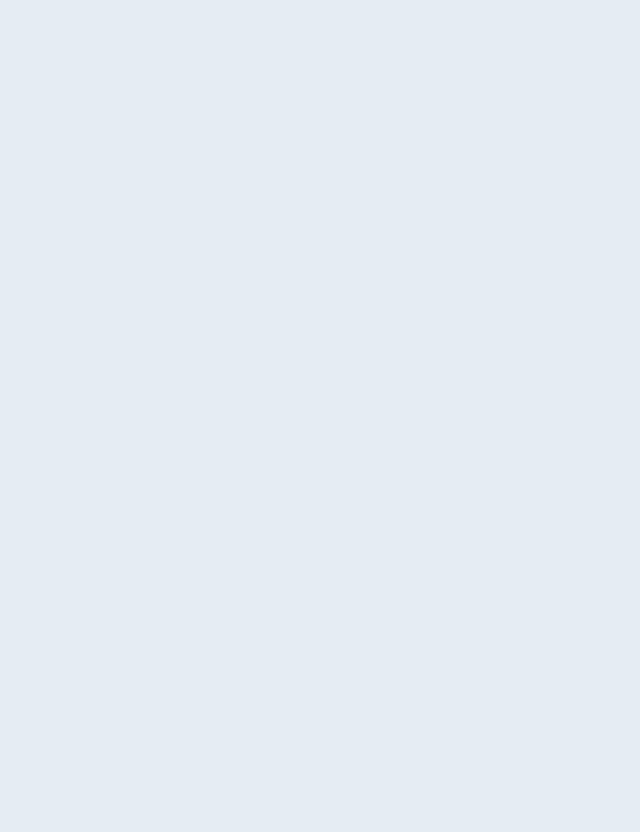
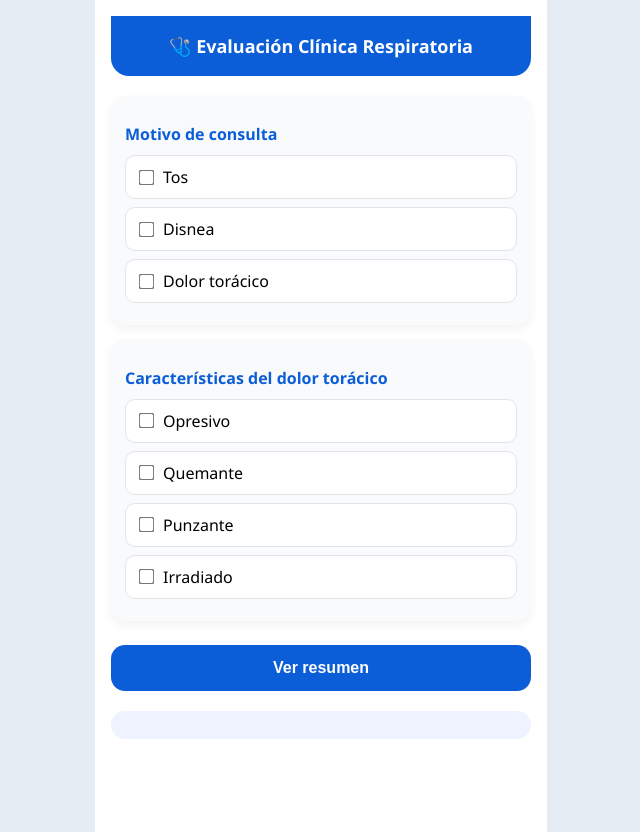
Before and after one commit to raulrojasmartinez1126-prog/luisrojas.github.io, a plain HTML site: page index.html in a window 1280 px wide. Shown: the whole page, without its empty margins (319-959 px from the left). Before the commit the page ends 800 px from the top, so only its background shows below. Drawn offline with Linux system fonts and the light colour scheme.

Commit message:
Update index.html

```diff
--- a/index.html
+++ b/index.html
@@ -26,4 +26,115 @@ body {
   color: white;
   text-align: center;
   padding: 18px;
-  font-size: 1
+  font-size: 18px;
+  font-weight: bold;
+  border-radius: 0 0 18px 18px;
+  margin-bottom: 20px;
+}
+
+/* BLOQUES */
+.bloque {
+  background: #f9fafc;
+  border-radius: 14px;
+  padding: 14px;
+  margin-bottom: 14px;
+  box-shadow: 0 4px 10px rgba(0,0,0,0.05);
+}
+
+/* TÍTULOS */
+h2 {
+  font-size: 16px;
+  margin-bottom: 10px;
+  color: #0b5ed7;
+}
+
+/* OPCIONES */
+label {
+  display: flex;
+  align-items: center;
+  background: white;
+  padding: 10px;
+  border-radius: 10px;
+  margin-bottom: 8px;
+  border: 1px solid #e1e5ea;
+  cursor: pointer;
+}
+
+/* INPUTS */
+input {
+  margin-right: 10px;
+  transform: scale(1.2);
+}
+
+/* BOTÓN */
+button {
+  width: 100%;
+  padding: 14px;
+  border-radius: 14px;
+  border: none;
+  background: #0b5ed7;
+  color: white;
+  font-size: 16px;
+  font-weight: bold;
+  margin-top: 10px;
+}
+
+/* RESUMEN */
+#resumen {
+  background: #eef3ff;
+  padding: 14px;
+  border-radius: 14px;
+  margin-top: 20px;
+  white-space: pre-line;
+}
+</style>
+</head>
+
+<body>
+
+<div class="app">
+
+  <div class="header">
+    🩺 Evaluación Clínica Respiratoria
+  </div>
+
+  <!-- MOTIVO -->
+  <div class="bloque">
+    <h2>Motivo de consulta</h2>
+    <label><input type="checkbox" value="Tos"> Tos</label>
+    <label><input type="checkbox" value="Disnea"> Disnea</label>
+    <label><input type="checkbox" value="Dolor torácico"> Dolor torácico</label>
+  </div>
+
+  <!-- DOLOR TORÁCICO -->
+  <div class="bloque">
+    <h2>Características del dolor torácico</h2>
+    <label><input type="checkbox" value="Dolor opresivo"> Opresivo</label>
+    <label><input type="checkbox" value="Dolor quemante"> Quemante</label>
+    <label><input type="checkbox" value="Dolor punzante"> Punzante</label>
+    <label><input type="checkbox" value="Dolor irradiado"> Irradiado</label>
+  </div>
+
+  <!-- BOTÓN -->
+  <button onclick="generarResumen()">Ver resumen</button>
+
+  <!-- RESUMEN -->
+  <div id="resumen"></div>
+
+</div>
+
+<script>
+function generarResumen() {
+  const checks = document.querySelectorAll('input[type="checkbox"]:checked');
+  let texto = "RESUMEN CLÍNICO:\n";
+
+  checks.forEach(c => {
+    texto += "- " + c.value + "\n";
+  });
+
+  document.getElementById("resumen").innerText = texto;
+}
+</script>
+
+</body>
+</html>
```
